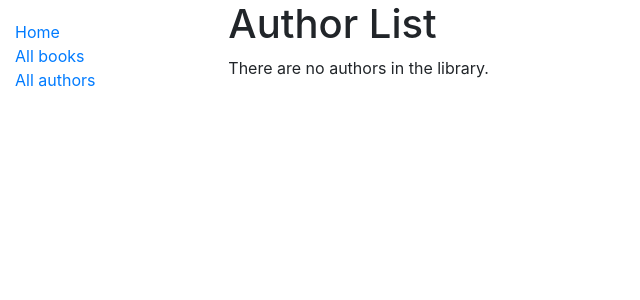
After one commit to jonas-pettersson/LocalLibrary, a Django app: page /catalog/authors/ in a window 1280 px wide. The commit adds this page. Shown: the top 300 px of the page, without its empty margins (0-640 px from the left). Run offline with Django 3.2, Linux system fonts and the light colour scheme; data that the repository does not hold is empty; some libraries are stand-ins or nearby versions.

Commit message:
authors and author detail

```diff
--- /dev/null
+++ b/locallibrary/catalog/templates/author_list.html
@@ -0,0 +1,16 @@
+{% extends 'base.html' %}
+
+{% block content %}
+<h1>Author List</h1>
+{% if author_list %}
+    <ul>
+        {% for author in author_list %}
+            <li>
+                <a href="{{ author.get_absolute_url }}">{{ author.last_name }}, {{ author.first_name }}</a>
+            </li>
+        {% endfor %}
+    </ul>
+{% else %}
+    <p>There are no authors in the library.</p>
+{% endif %}
+{% endblock content %}
--- a/locallibrary/catalog/templates/base.html
+++ b/locallibrary/catalog/templates/base.html
@@ -19,7 +19,7 @@
                 <ul class="sidebar-nav">
                     <li><a href="{% url 'catalog' %}">Home</a></li>
                     <li><a href="{% url 'books' %}">All books</a></li>
-                    <li><a href="#">All authors</a></li>
+                    <li><a href="{% url 'authors' %}">All authors</a></li>
                 </ul>
                 {% endblock sidebar %}
             </div>
--- a/locallibrary/catalog/templates/book_detail.html
+++ b/locallibrary/catalog/templates/book_detail.html
@@ -3,7 +3,7 @@
 {% block content %}
     <h1>Title: {{ book.title }}</h1>
 
-    <p><strong>Author:</strong> <a href="#">{{ book.author }}</a></p> <!-- TODO: author detail link not yet defined -->
+    <p><strong>Author:</strong> <a href="{% url 'author_detail' book.author.pk %}">{{ book.author }}</a></p>
     <p><strong>Summary:</strong> {{ book.summary }}</p>
     <p><strong>ISBN:</strong> {{ book.isbn }}</p>
     <p><strong>Genre:</strong> {{ book.genre.all|join:"," }}</p>
--- a/locallibrary/catalog/urls.py
+++ b/locallibrary/catalog/urls.py
@@ -4,5 +4,7 @@ from . import views
 urlpatterns = [
     path('', views.catalog, name='catalog'),
     path("books/", views.BookListView.as_view(), name="books"),
-    path("book/<int:pk>", views.BookDetailView.as_view(), name="book_detail")
+    path("book/<int:pk>", views.BookDetailView.as_view(), name="book_detail"),
+    path("authors/", views.AuthorListView.as_view(), name="authors"),
+    path("author/<int:pk>", views.AuthorDetailView.as_view(), name="author_detail"),
 ]
--- a/locallibrary/catalog/views.py
+++ b/locallibrary/catalog/views.py
@@ -36,3 +36,13 @@ class BookListView(ListView):
 class BookDetailView(DetailView):
     model = Book
     template_name = "book_detail.html"
+
+
+class AuthorListView(ListView):
+    model = Author
+    template_name = "author_list.html"
+
+
+class AuthorDetailView(DetailView):
+    model = Author
+    template_name = "author_detail.html"
```
Also changed, not shown: locallibrary/catalog/templates/author_detail.html (added, +21 -0 lines).
